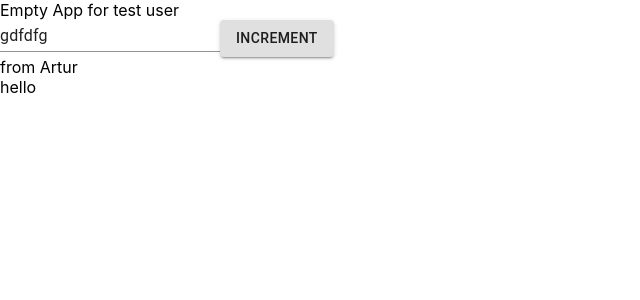
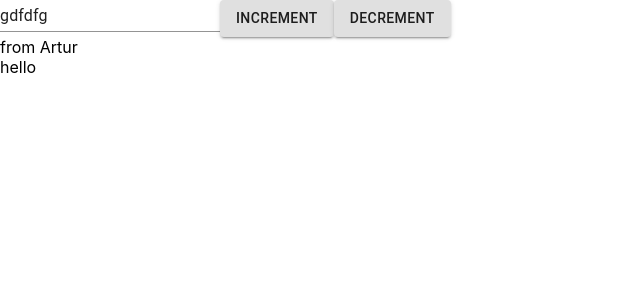
Before and after one commit to rrostomyan/react-lists-keys-ref, a React (Create React App) app: page / in a window 1280 px wide. Shown: the top 300 px of the page, without its empty margins (0-640 px from the left). Built offline with nearby package versions, Linux system fonts and the light colour scheme.

Commit message:
added new decrement button

```diff
--- a/src/App.js
+++ b/src/App.js
@@ -5,10 +5,9 @@ import "./App.css";
 function App() {
   return (
     <>
-      <div>Empty App for test user</div>
       <TextField value="gdfdfg" />
       <Button variant="contained">Increment</Button>
-
+      <Button variant="contained">Decrement</Button>
       <div>from Artur</div>
       <div>hello</div>
     </>
```
